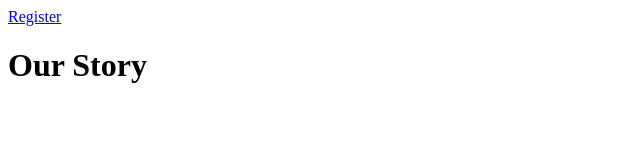
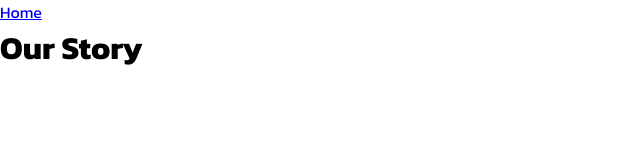
Before and after one commit to antdevelopment1/finalCap, a plain HTML site: page story.html in a window 1280 px wide. Shown: the whole page, without its empty margins (0-640 px from the left). Drawn offline with Linux system fonts and the light colour scheme.

Commit message:
Adds route to home page and placeholder text for our story page

```diff
--- a/story.html
+++ b/story.html
@@ -4,13 +4,14 @@
     <meta charset="UTF-8">
     <meta name="viewport" content="width=device-width, initial-scale=1.0">
     <meta http-equiv="X-UA-Compatible" content="ie=edge">
+    <link rel="stylesheet" href="./styles/styles.css">
     <title>Our Story</title>
 </head>
 <body>
     <div class="header-container">
         <header class="header">
             <nav class="nav">
-                <a href="#" class="register">Register</a>
+                <a href="./index.html" class="register">Home</a>
             </nav>
         </header>
     </div>
```
